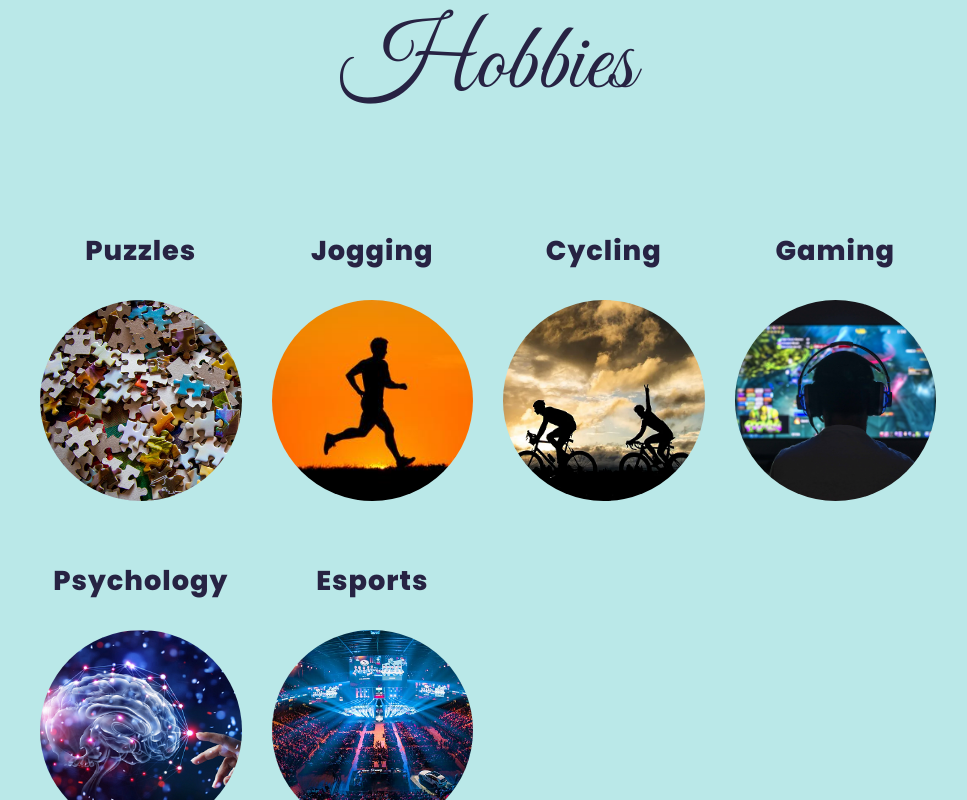
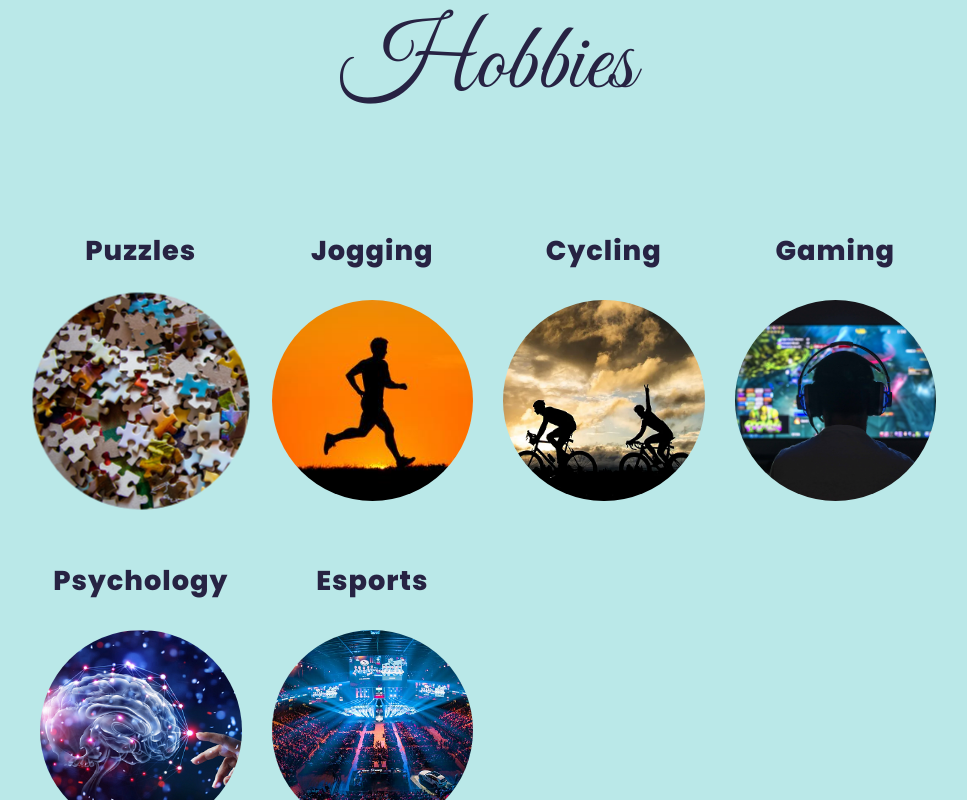
Before and after one commit to VadimLepiochin/VadimLepiochin.github.io, a plain HTML site: page index.html in a window 1280 px wide. In both pictures the pointer is over the picture 292 px from the left and 2396 px from the top of the page. Shown: the part 1996-2796 px from the top of the page, without its empty margins (152-1119 px from the left). Drawn offline with nearby package versions, Linux system fonts and the light colour scheme.

Commit message:
add image on hover effect

```diff
--- a/css/styles.css
+++ b/css/styles.css
@@ -228,13 +228,19 @@ table {
   padding-bottom: 1.5rem;
 }
 
+.hobby {
+  padding-top: 4rem;
+}
+
 .hobby-image {
   width: 100%;
   border-radius: 90%;
+  transition: transform 2s cubic-bezier(0.55, 0.55, 0.55, 0.55);
 }
 
-.hobby {
-  padding-top: 4rem;
+.hobby-image:hover {
+  transform: scale(1.1);
+  transition: transform 6s cubic-bezier(0.25, 0.45, 0.45, 0.95);
 }
 
 @media (max-width: 1720px) {
@@ -307,11 +313,12 @@ table {
   }
 }
 
-@media (max-width: 991px){
+@media (max-width: 991px) {
   .img {
     display: none;
   }
-  li, h3 {
+  li,
+  h3 {
     text-align: center;
   }
   .container-fluid {
@@ -326,7 +333,8 @@ table {
   h2 {
     font-size: 8rem;
   }
-  h3, .pi {
+  h3,
+  .pi {
     font-size: 2.7rem;
   }
   li {
```
